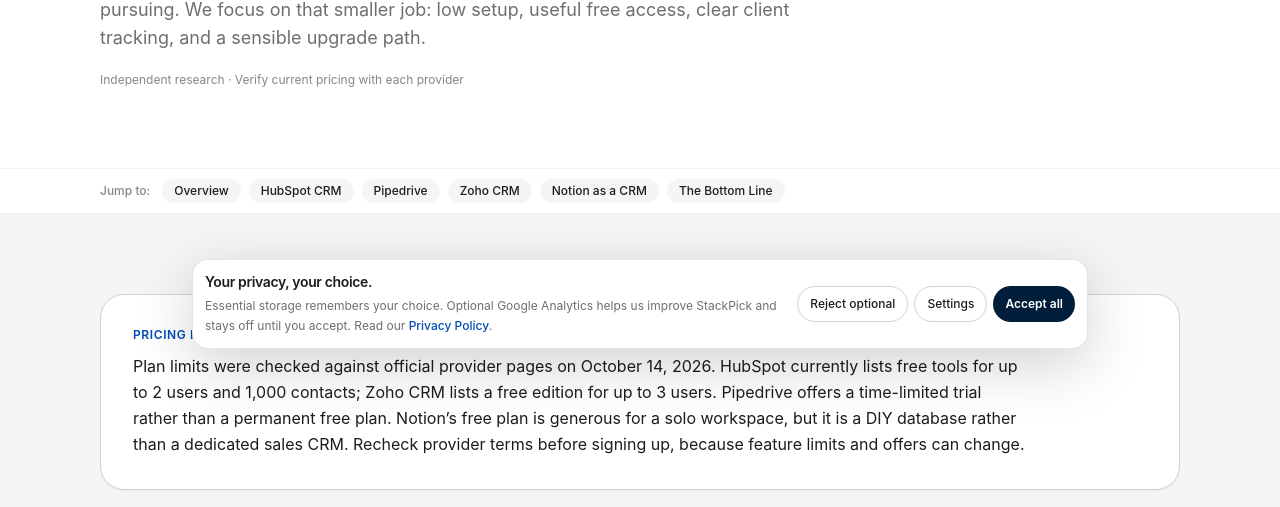
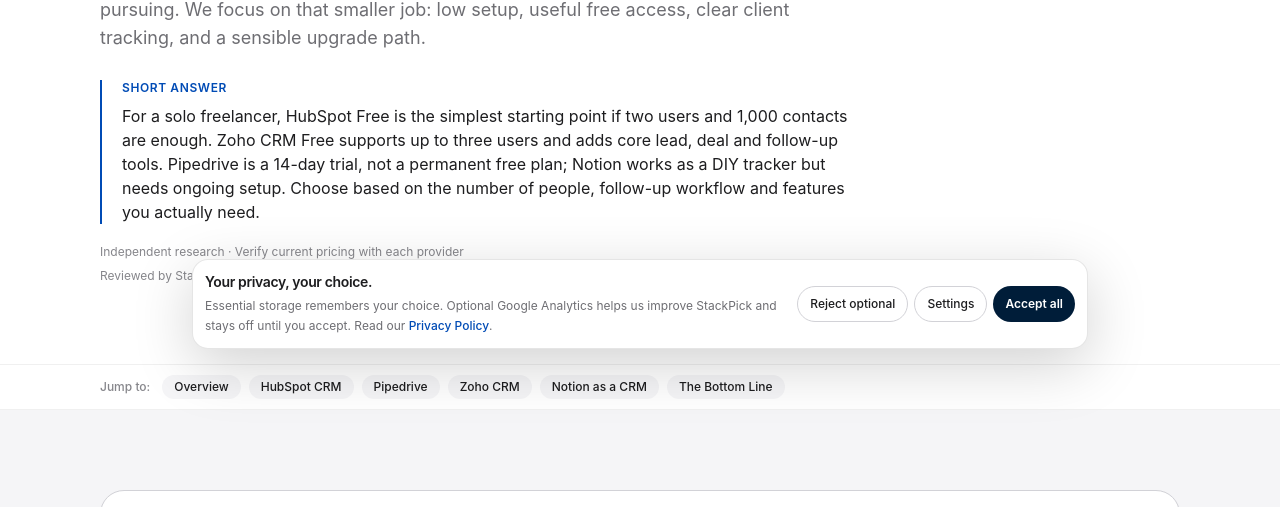
Before and after one commit to LinukaBandara/StackPick, a Next.js app: page /best/crm-for-freelancers in a window 1280 px wide. Shown: the part 427-934 px from the top of the page. Built offline with nearby package versions, Linux system fonts and the light colour scheme; no server answers.

Commit message:
Improve crm-for-freelancers guide decision summary and regional caveats

```diff
--- a/app/best/crm-for-freelancers/page.tsx
+++ b/app/best/crm-for-freelancers/page.tsx
@@ -13,8 +13,10 @@ export default function CrmForFreelancersPage() {
     <ComparisonArticle
       title="Best CRM for Freelancers"
       slug="crm-for-freelancers"
+      reviewedOn="2026-11-07"
       intro="A freelancer usually does not need a giant sales operation. You need to remember who contacted you, what you promised, when to follow up, and which leads are actually worth pursuing. We focus on that smaller job: low setup, useful free access, clear client tracking, and a sensible upgrade path."
-      pricingNote="Plan limits were checked against official provider pages on October 14, 2026. HubSpot currently lists free tools for up to 2 users and 1,000 contacts; Zoho CRM lists a free edition for up to 3 users. Pipedrive offers a time-limited trial rather than a permanent free plan. Notion’s free plan is generous for a solo workspace, but it is a DIY database rather than a dedicated sales CRM. Recheck provider terms before signing up, because feature limits and offers can change."
+      quickAnswer="For a solo freelancer, HubSpot Free is the simplest starting point if two users and 1,000 contacts are enough. Zoho CRM Free supports up to three users and adds core lead, deal and follow-up tools. Pipedrive is a 14-day trial, not a permanent free plan; Notion works as a DIY tracker but needs ongoing setup. Choose based on the number of people, follow-up workflow and features you actually need."
+      pricingNote="Core free-plan limits and trial status were rechecked against official provider pages on 7 November 2026. The HubSpot and Zoho pages used here display US-dollar pricing; currency, tax, payment methods and paid-plan prices can differ by billing country. HubSpot lists Free for up to 2 users and 1,000 contacts; Zoho CRM Free supports up to 3 users; Pipedrive offers a 14-day trial rather than a permanent free plan. Notion is a DIY database, not a dedicated sales CRM. Confirm the edition and checkout terms for your country before signing up."
       tools={[
         {
           name: "HubSpot CRM",
```
